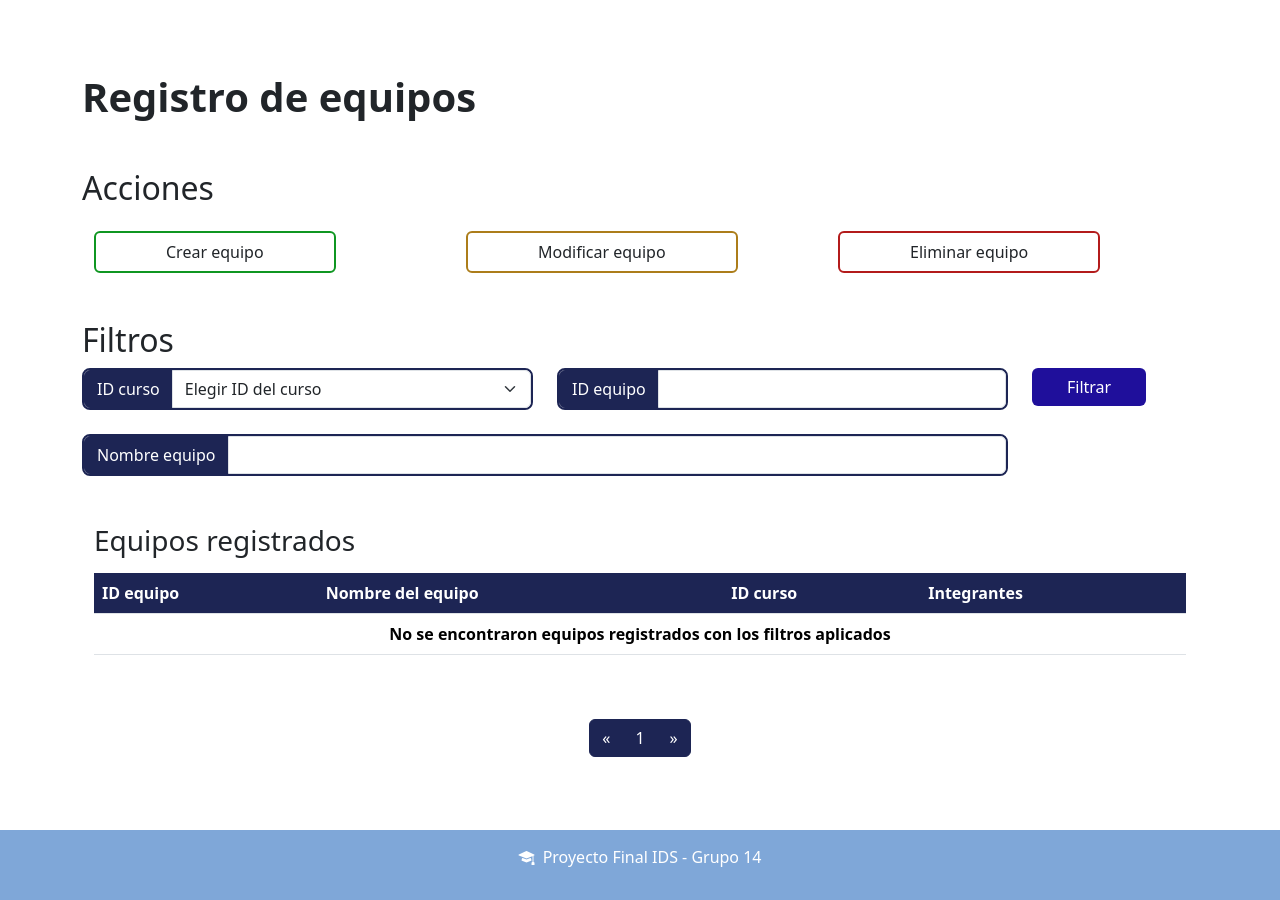
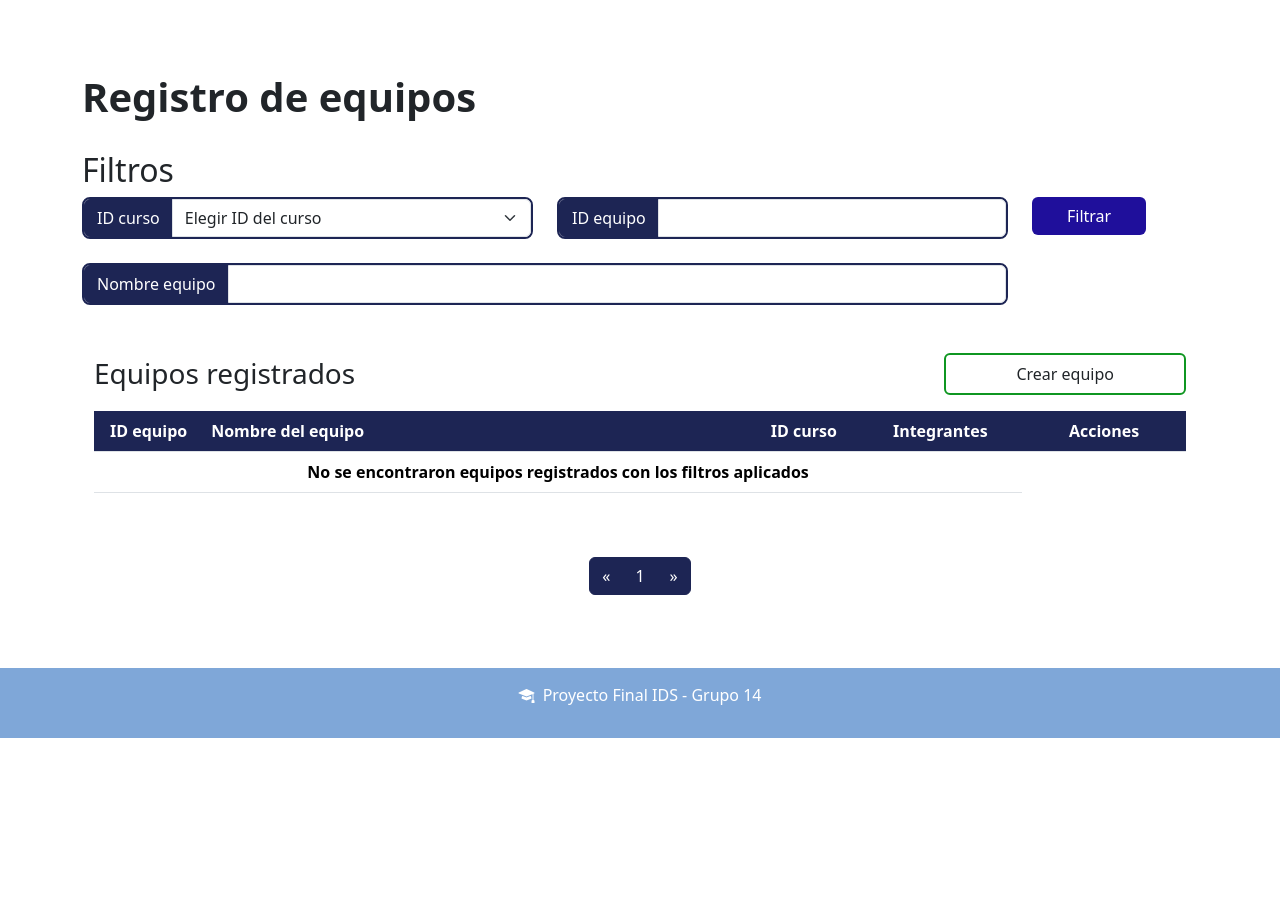
Before and after one commit to cfunest-sys/IDS_Proyecto_final_Grupo14, a Flask app: page /equipos in a window 1280 px wide; the page is wider, and only the part inside the window is pictured. Shown: the part 103-1003 px from the top of that part. After the commit the page ends 841 px from the top of that part, so only its background shows below. Run offline with Flask 3, Linux system fonts and the light colour scheme; the visitor is signed in with stand-in values (Sample User, id 1); data that the repository does not hold is empty.

Commit message:
Nueva columna en la tabla de equipos para las acciones y su lógica

```diff
--- a/app_frontend/static/script.js
+++ b/app_frontend/static/script.js
@@ -155,37 +155,33 @@ if (formulario) {
 
 
 // Modificar equipo
-const inputIdModificar = document.getElementById("modificar_id_equipo");
-const inputNombreModificar = document.getElementById("modificar_nombre_equipo");
-const inputCursoModificar = document.getElementById("modificar_id_curso");
+const modalModificar = document.getElementById('modal_modificar_equipo');
 
-if (inputIdModificar) {
-    inputIdModificar.addEventListener("input", function() {
-        const idBuscado = this.value;
+if (modalModificar) {
+    modalModificar.addEventListener('show.bs.modal', function (event) {
+        const boton = event.relatedTarget;
+        const idEquipo = boton.getAttribute('data-id');
+        const inputId = modalModificar.querySelector("#modificar_id_equipo");
+        const inputNombre = modalModificar.querySelector("#modificar_nombre_equipo");
+        const inputCurso = modalModificar.querySelector("#modificar_id_curso");
 
-        if (idBuscado !== "") {
-            fetch(`/equipos/datos/${idBuscado}`)
+        inputId.value = idEquipo;
+
+        fetch(`/equipos/datos/${idEquipo}`)
             .then(response => {
-                    return response.json().then(data => {
-                        if (!response.ok) {
-                            throw new Error(data.error || "Error del servidor");
-                        }
-                        return data;
-                    });
+                if (!response.ok) throw new Error("Error al recuperar datos");
+                return response.json();
             })
             .then(equipo => {
-                    inputNombreModificar.value = equipo.nombre_equipo;
-                    inputCursoModificar.value = equipo.id_curso;
+                inputNombre.value = equipo.nombre_equipo;
+                inputCurso.value = equipo.id_curso;
             })
             .catch(error => {
-                    console.warn(`Buscando...: ${error.message}`);
-                    inputNombreModificar.value = ""
-                    inputCursoModificar.value = ""
+                console.error("Error:", error);
+                inputNombre.value = "";
+                inputCurso.value = "";
+                alert("Error al cargar los datos del equipo");
             });
-        } else {
-            inputNombreModificar.value = "";
-            inputCursoModificar.value = "";
-        }
     });
 }
 
@@ -238,6 +234,19 @@ if (modalAlumnos) {
                 const moldeError = document.getElementById('molde_error').content.cloneNode(true);
                 grupoLista.appendChild(moldeError);
             });
+    });
+}
+
+// Eliminar equipos
+const modalEliminar = document.getElementById('modal_eliminar_equipo');
+
+if (modalEliminar) {
+    modalEliminar.addEventListener('show.bs.modal', function (event) {
+        const boton = event.relatedTarget;
+        const idEquipo = boton.getAttribute('data-id');
+        const inputId = modalEliminar.querySelector("#eliminar_id_equipo");
+
+        inputId.value = idEquipo;
     });
 }
 
--- a/app_frontend/static/styles.css
+++ b/app_frontend/static/styles.css
@@ -242,6 +242,9 @@ main {
   background-color: #b31b1b;
   color: white;
   border: none;
+  padding: 4px 12px;
+  font-size: 14px;
+  border-radius: 4px;
 }
 
 .btn.btn-eliminar-alumno:hover {
@@ -265,7 +268,8 @@ main {
 }
 
 .advertencia-eliminar {
-  color: #811313;
+  color: black;
+  font-weight: bold;
 }
 
 .table tbody tr:nth-child(even) th,
@@ -310,6 +314,7 @@ h3 {
   display: flex !important;
   justify-content: space-between;
   align-items: center;
+  padding: 10px 0;
 }
 
 /* perfil */
--- a/app_frontend/templates/equipos.html
+++ b/app_frontend/templates/equipos.html
@@ -10,22 +10,6 @@ Gestión de equipos
     <h1 class="page-title">
         Registro de equipos
     </h1>
-
-    <div class="container mt-5 mb-5 px-0">
-        <h2>
-            Acciones
-        </h2>
-        <div class="row mb-5 mt-4 mx-0">
-        <div class="col-md-4">
-            <button class="btn btn-crear" data-bs-toggle="modal" data-bs-target="#modal_crear_equipo">Crear equipo</button>
-        </div>
-        <div class="col-md-4">
-            <button class="btn btn-modificar-equipo" data-bs-toggle="modal" data-bs-target="#modal_modificar_equipo">Modificar equipo</button>
-        </div>
-        <div class="col-md-4">
-            <button class="btn btn-eliminar" data-bs-toggle="modal" data-bs-target="#modal_eliminar_equipo">Eliminar equipo</button>
-        </div>
-    </div>
 
     <div class="container px-0">
         <form action="/equipos" method="get">
@@ -71,29 +55,43 @@ Gestión de equipos
     <div class="container mt-5 mb-5 px-0">
         <div class="row mt-5 mx-0">
             <div class="col-12">
-                <h3 class="titulo-tabla mb-3">
-                    Equipos registrados
-                </h3>
+                <div class="d-flex justify-content-between align-items-center mb-3">
+                    <h3 class="titulo-tabla mb-0">
+                      Equipos registrados
+                    </h3>
+                    <button class="btn btn-crear" data-bs-toggle="modal" data-bs-target="#modal_crear_equipo">Crear equipo</button>
+                </div>
 
                 <table class="table">
                     <thead>
                         <tr>
-                            <th scope="col">ID equipo</th>
-                            <th scope="col">Nombre del equipo</th>
-                            <th scope="col">ID curso</th>
-                            <th scope="col">Integrantes</th>
+                            <th style="width: 10%;" class="text-center">ID equipo</th>
+                            <th style="width: 50%;">Nombre del equipo</th>
+                            <th style="width: 10%;" class="text-center">ID curso</th>
+                            <th style="width: 15%;" class="text-center">Integrantes</th>
+                            <th style="width: 15%;" class="text-center">Acciones</th>
                         </tr>
                     </thead>
                     <tbody>
                         {% for equipo in equipos %}
                             <tr>
-                                <th scope="row">{{ equipo.id_equipo }}</th>
+                                <th scope="row" class="text-center">{{ equipo.id_equipo }}</th>
                                 <td>{{ equipo.nombre_equipo }}</td>
-                                <td>{{ equipo.id_curso }}</td>
-                                <td>
+                                <td class="text-center">{{ equipo.id_curso }}</td>
+                                <td class="text-center">
                                     <button class="btn btn-alumnos" data-bs-toggle="modal" data-bs-target="#modal_alumnos" data-id="{{ equipo.id_equipo }}">
                                         Alumnos
                                     </button>
+                                </td>
+                                <td class="text-center">
+                                    <div class="d-flex justify-content-center gap-2">
+                                        <button type="button" class="btn btn-sm btn-outline-primary btn-modif-equipo" data-bs-toggle="modal"  data-bs-target="#modal_modificar_equipo" data-id="{{ equipo.id_equipo }}" title="Modificar equipo">
+                                            <i class="bi bi-pencil"></i>
+                                        </button>
+                                        <button type="button" class="btn btn-sm btn-outline-danger" data-bs-toggle="modal"  data-bs-target="#modal_eliminar_equipo" data-id="{{ equipo.id_equipo }}" title="ELiminar equipo">
+                                            <i class="bi bi-trash"></i>
+                                        </button>
+                                    </div>
                                 </td>
                             </tr>
                         {% else %}
@@ -229,10 +227,8 @@ Gestión de equipos
             <form action="/equipos/modificar" method="post">
                 <div class="modal-body">
                     <h6 class="texto-indicacion-modal mb-3">Complete los siguientes campos:</h6>
-                    <div class="input-group mb-3">
-                        <span class="input-group-text">id_equipo</span>
-                        <input type="number" id="modificar_id_equipo" name="id_equipo" class="form-control" placeholder="Ej: 104432" required>
-                    </div>
+
+                    <input type="hidden" id="modificar_id_equipo" name="id_equipo">
 
                     <div class="input-group mb-3">
                         <span class="input-group-text">Nombre equipo</span>
@@ -258,19 +254,16 @@ Gestión de equipos
         <div class="modal-content">
             <div class="modal-header">
                 <h5 class="modal-title">Eliminar equipo</h5>
-                <button type="button" class="btn-close" data-bs-dismiss="modal"></button>
             </div>
 
             <form action="/equipos/eliminar" method="post">
-                <div class="modal-body">
-                    <h6 class="texto-indicacion-modal mb-2">Complete el siguiente campo:</h6>
-                    <p class="advertencia-eliminar mb-3">PRECAUCIÓN: una vez que se elimine un equipo no podrá recuperarlo</p>
-                    <div class="input-group mb-4">
-                        <span class="input-group-text">id_equipo</span>
-                        <input type="number" name="id_equipo" class="form-control" placeholder="Ej: 104432" required>
-                    </div>
+                <div class="modal-body text-center">
+                    <p class="advertencia-eliminar mb-3">PRECAUCIÓN: una vez que se elimine un equipo no podras recuperarlo ¿Deseas proceder?</p>
 
-                    <div class="d-flex justify-content-center mt-2">
+                    <input type="hidden" id="eliminar_id_equipo" name="id_equipo">
+
+                    <div class="d-flex justify-content-center gap-3 mt-4">
+                        <button type="button" class="btn btn-modificar-equipo" data-bs-dismiss="modal">Cancelar</button>
                         <button type="submit" class="btn btn-eliminar">Eliminar</button>
                     </div>
                 </div>
```
Lines whose indentation alone changed are shown as unchanged.
